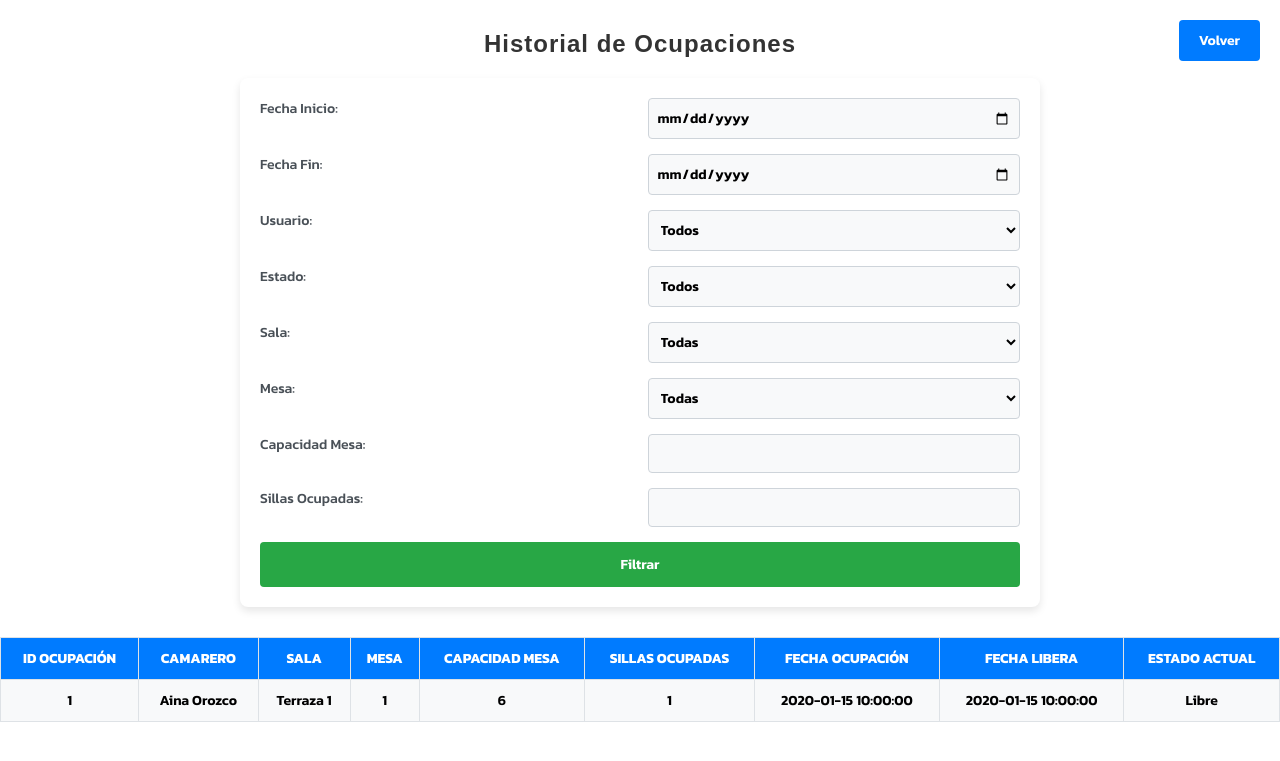
After one commit to ainaorozcogonzalez/DAW2---PR01---RICK-DECKARD, a PHP site: page /Manager/historiall.php in a window 1280 px wide. The commit adds this page. Shown: the top 761 px of the page. Run offline with PHP 8.4, Linux system fonts and the light colour scheme; data comes from the database, SQL or seed files in the repository; tables that the repository leaves empty hold one stand-in row (values such as "Sample post").

Commit message:
Historial ok

```diff
--- a/CSS/styles.css
+++ b/CSS/styles.css
@@ -7,6 +7,7 @@
     font-weight: 600;
     font-style: normal;
 }
+
 
 /* Clear floats after the columns */
 
@@ -178,6 +179,171 @@
         width: 80%;
     }
 }
+
+/* Estilos para el formulario de filtro */
+/* Estilo del h2 */
+/* Estilos generales */
+
+/* Estilo del h2 */
+h2 {
+    text-align: center;
+    margin-top: 30px;
+    font-size: 24px;
+    color: #333;
+    font-family: 'Arial', sans-serif;
+    letter-spacing: 1px;
+}
+
+/* Estilo del botón de volver */
+.back-button {
+    position: absolute;
+    top: 20px;
+    right: 20px;
+    padding: 10px 20px;
+    font-size: 14px;
+    background-color: #007bff;
+    color: #fff;
+    border: none;
+    border-radius: 4px;
+    text-decoration: none;
+    cursor: pointer;
+    transition: background-color 0.3s ease, transform 0.2s ease;
+}
+
+/* Efecto hover del botón de volver */
+.back-button:hover {
+    background-color: #0056b3;
+    transform: translateY(-2px); /* Efecto de elevación */
+}
+
+/* Estilo del formulario de filtros */
+.filter-form {
+    display: grid;
+    grid-template-columns: 1fr 1fr; /* Dos columnas */
+    gap: 15px;
+    margin: 20px auto;
+    padding: 20px;
+    background-color: #fff;
+    border-radius: 8px;
+    box-shadow: 0 4px 8px rgba(0, 0, 0, 0.1);
+    max-width: 800px; /* Reducir el ancho máximo */
+}
+
+/* Agrupación de filtros en filas específicas */
+.filter-form .row {
+    display: grid;
+    grid-template-columns: 1fr 1fr; /* Cada grupo tiene dos columnas */
+    gap: 15px;
+    align-items: center;
+}
+
+/* Estilo de las etiquetas */
+.filter-form label {
+    font-weight: 500;
+    font-size: 14px;
+    color: #495057;
+    margin-bottom: 6px;
+    display: block;
+}
+
+/* Estilo de los campos de entrada (input y select) */
+.filter-form input,
+.filter-form select {
+    width: 100%;
+    padding: 8px;
+    font-size: 14px;
+    border: 1px solid #ced4da;
+    border-radius: 4px;
+    background-color: #f8f9fa;
+    transition: all 0.3s ease;
+}
+
+/* Efecto de enfoque para los campos de entrada */
+.filter-form input:focus,
+.filter-form select:focus {
+    border-color: #007bff;
+    background-color: #fff;
+    outline: none;
+}
+
+/* Estilo del botón de enviar */
+.filter-form button {
+    grid-column: span 2;
+    padding: 12px;
+    font-size: 14px;
+    background-color: #28a745;
+    color: #fff;
+    border: none;
+    border-radius: 4px;
+    cursor: pointer;
+    transition: background-color 0.3s ease, transform 0.2s ease;
+    font-weight: 600;
+}
+
+/* Efecto hover del botón de enviar */
+.filter-form button:hover {
+    background-color: #218838;
+    transform: translateY(-2px); /* Efecto de elevación */
+}
+
+/* Estilo de la tabla */
+table {
+    width: 100%;
+    margin-top: 30px;
+    border-collapse: collapse;
+    font-size: 14px;
+}
+
+table, th, td {
+    border: 1px solid #dee2e6;
+    padding: 10px;
+    text-align: center;
+}
+
+/* Estilo de los encabezados de la tabla */
+th {
+    background-color: #007bff;
+    color: #fff;
+    font-weight: bold;
+    text-transform: uppercase;
+}
+
+/* Estilo para las filas alternas de la tabla */
+tr:nth-child(even) {
+    background-color: #f8f9fa;
+}
+
+/* Efecto hover para las filas de la tabla */
+tr:hover {
+    background-color: #e9ecef;
+    transition: background-color 0.3s ease;
+}
+
+/* Estilos responsivos */
+@media (max-width: 800px) {
+    .filter-form {
+        grid-template-columns: 1fr; /* Para pantallas más pequeñas, todo en una columna */
+        padding: 15px;
+    }
+
+    .filter-form button {
+        grid-column: span 1;
+    }
+
+    table, th, td {
+        font-size: 12px;
+        padding: 8px;
+    }
+
+    .filter-form input,
+    .filter-form select,
+    .filter-form button {
+        font-size: 12px;
+        padding: 10px;
+    }
+}
+
+
 
 /* Fin LogIn */
 /* Inicio Manager */
--- /dev/null
+++ b/Manager/historiall.php
@@ -0,0 +1,163 @@
+<?php
+// Conexión a la base de datos
+include_once("../conexion.php");
+session_start();
+
+// Definir variables para los filtros
+$fechaInicio = $_POST['fecha_inicio'] ?? '';
+$fechaFin = $_POST['fecha_fin'] ?? '';
+$idUsuario = $_POST['id_usuario'] ?? '';
+$estado = $_POST['estado'] ?? '';
+$idSala = $_POST['id_sala'] ?? '';
+$idMesa = $_POST['id_mesa'] ?? '';
+$capacidadMesa = $_POST['capacidad_mesa'] ?? '';
+$sillasOcupadas = $_POST['sillas_ocupadas'] ?? '';
+
+// Construir consulta SQL
+$sql = "SELECT o.id_ocupacion, u.nombre_completo AS camarero, s.nombre AS sala, m.id_mesa, m.capacidad AS capacidad_mesa,
+        o.sillas AS sillas_ocupadas, o.fecha_ocupacion, o.fecha_libera,
+        CASE WHEN o.fecha_libera IS NULL THEN 'Ocupada' ELSE 'Libre' END AS estado
+        FROM ocupaciones o
+        JOIN usuarios u ON o.id_usuario = u.id_usuario
+        JOIN mesas m ON o.id_mesa = m.id_mesa
+        JOIN salas s ON m.id_sala = s.id_sala
+        WHERE 1=1";
+
+// Aplicar filtros dinámicos
+if (!empty($fechaInicio) && !empty($fechaFin)) {
+    $sql .= " AND o.fecha_ocupacion BETWEEN '$fechaInicio' AND '$fechaFin'";
+}
+if (!empty($idUsuario)) {
+    $sql .= " AND o.id_usuario = '$idUsuario'";
+}
+if (!empty($estado)) {
+    $sql .= $estado === 'Ocupada' ? " AND o.fecha_libera IS NULL" : " AND o.fecha_libera IS NOT NULL";
+}
+if (!empty($idSala)) {
+    $sql .= " AND s.id_sala = '$idSala'";
+}
+if (!empty($idMesa)) {
+    $sql .= " AND m.id_mesa = '$idMesa'";
+}
+if (!empty($capacidadMesa)) {
+    $sql .= " AND m.capacidad = '$capacidadMesa'";
+}
+if (!empty($sillasOcupadas)) {
+    $sql .= " AND o.sillas = '$sillasOcupadas'";
+}
+
+$sql .= " ORDER BY o.fecha_ocupacion DESC";
+$resultado = $con->query($sql);
+?>
+
+<!DOCTYPE html>
+<html lang="es">
+<head>
+    <meta charset="UTF-8">
+    <title>Historial de Ocupaciones</title>
+    <link rel="stylesheet" href="../CSS/styles.css">
+</head>
+<body>
+
+<a href="./manager_home.php" class="back-button">Volver</a>
+
+<h2>Historial de Ocupaciones</h2>
+
+
+
+
+<form method="post" class="filter-form">
+    <label for="fecha_inicio">Fecha Inicio:</label>
+    <input type="date" id="fecha_inicio" name="fecha_inicio" value="<?= htmlspecialchars($fechaInicio) ?>">
+
+    <label for="fecha_fin">Fecha Fin:</label>
+    <input type="date" id="fecha_fin" name="fecha_fin" value="<?= htmlspecialchars($fechaFin) ?>">
+
+    <label for="id_usuario">Usuario:</label>
+    <select id="id_usuario" name="id_usuario">
+        <option value="">Todos</option>
+        <?php
+        $usuarios = $con->query("SELECT id_usuario, nombre_completo FROM usuarios");
+        while ($usuario = $usuarios->fetch_assoc()) {
+            $selected = $usuario['id_usuario'] == $idUsuario ? 'selected' : '';
+            echo "<option value='{$usuario['id_usuario']}' $selected>{$usuario['nombre_completo']}</option>";
+        }
+        ?>
+    </select>
+
+    <label for="estado">Estado:</label>
+    <select id="estado" name="estado">
+        <option value="">Todos</option>
+        <option value="Ocupada" <?= $estado === 'Ocupada' ? 'selected' : '' ?>>Ocupada</option>
+        <option value="Libre" <?= $estado === 'Libre' ? 'selected' : '' ?>>Libre</option>
+    </select>
+
+    <label for="id_sala">Sala:</label>
+    <select id="id_sala" name="id_sala">
+        <option value="">Todas</option>
+        <?php
+        $salas = $con->query("SELECT id_sala, nombre FROM salas");
+        while ($sala = $salas->fetch_assoc()) {
+            $selected = $sala['id_sala'] == $idSala ? 'selected' : '';
+            echo "<option value='{$sala['id_sala']}' $selected>{$sala['nombre']}</option>";
+        }
+        ?>
+    </select>
+
+    <label for="id_mesa">Mesa:</label>
+    <select id="id_mesa" name="id_mesa">
+        <option value="">Todas</option>
+        <?php
+        $mesas = $con->query("SELECT DISTINCT id_mesa FROM mesas");
+        while ($mesa = $mesas->fetch_assoc()) {
+            $selected = $mesa['id_mesa'] == $idMesa ? 'selected' : '';
+            echo "<option value='{$mesa['id_mesa']}' $selected>{$mesa['id_mesa']}</option>";
+        }
+        ?>
+    </select>
+
+    <label for="capacidad_mesa">Capacidad Mesa:</label>
+    <input type="number" id="capacidad_mesa" name="capacidad_mesa" min="1" value="<?= htmlspecialchars($capacidadMesa) ?>">
+
+    <label for="sillas_ocupadas">Sillas Ocupadas:</label>
+    <input type="number" id="sillas_ocupadas" name="sillas_ocupadas" min="1" value="<?= htmlspecialchars($sillasOcupadas) ?>">
+
+    <button type="submit">Filtrar</button>
+</form>
+
+<table>
+    <tr>
+        <th>ID Ocupación</th>
+        <th>Camarero</th>
+        <th>Sala</th>
+        <th>Mesa</th>
+        <th>Capacidad Mesa</th>
+        <th>Sillas Ocupadas</th>
+        <th>Fecha Ocupación</th>
+        <th>Fecha Libera</th>
+        <th>Estado actual</th>
+    </tr>
+    <?php
+    if ($resultado->num_rows > 0) {
+        while ($fila = $resultado->fetch_assoc()) {
+            echo "<tr>
+                    <td>{$fila['id_ocupacion']}</td>
+                    <td>{$fila['camarero']}</td>
+                    <td>{$fila['sala']}</td>
+                    <td>{$fila['id_mesa']}</td>
+                    <td>{$fila['capacidad_mesa']}</td>
+                    <td>{$fila['sillas_ocupadas']}</td>
+                    <td>{$fila['fecha_ocupacion']}</td>
+                    <td>{$fila['fecha_libera']}</td>
+                    <td>{$fila['estado']}</td>
+                  </tr>";
+        }
+    } else {
+        echo "<tr><td colspan='9'>No se encontraron resultados</td></tr>";
+    }
+    $con->close();
+    ?>
+</table>
+
+</body>
+</html>
--- a/Manager/manager_home.php
+++ b/Manager/manager_home.php
@@ -57,7 +57,7 @@ if (!isset($_SESSION['nombre'])) {
                     </div>
                     <div class="d-flex align-items-center">
                         <a href="../CerrarSesion.php" class="btn btn-primary me-3">Cerrar sesión</a>
-                        <a href="./historial.php" class="btn btn-secondary me-3">Ver Historial</a>
+                        <a href="./historiall.php" class="btn btn-secondary me-3">Ver Historial</a>
                         <a href="./manager_home.php" class="btn btn-secondary">Volver</a>
                     </div>
                 </div>
```
